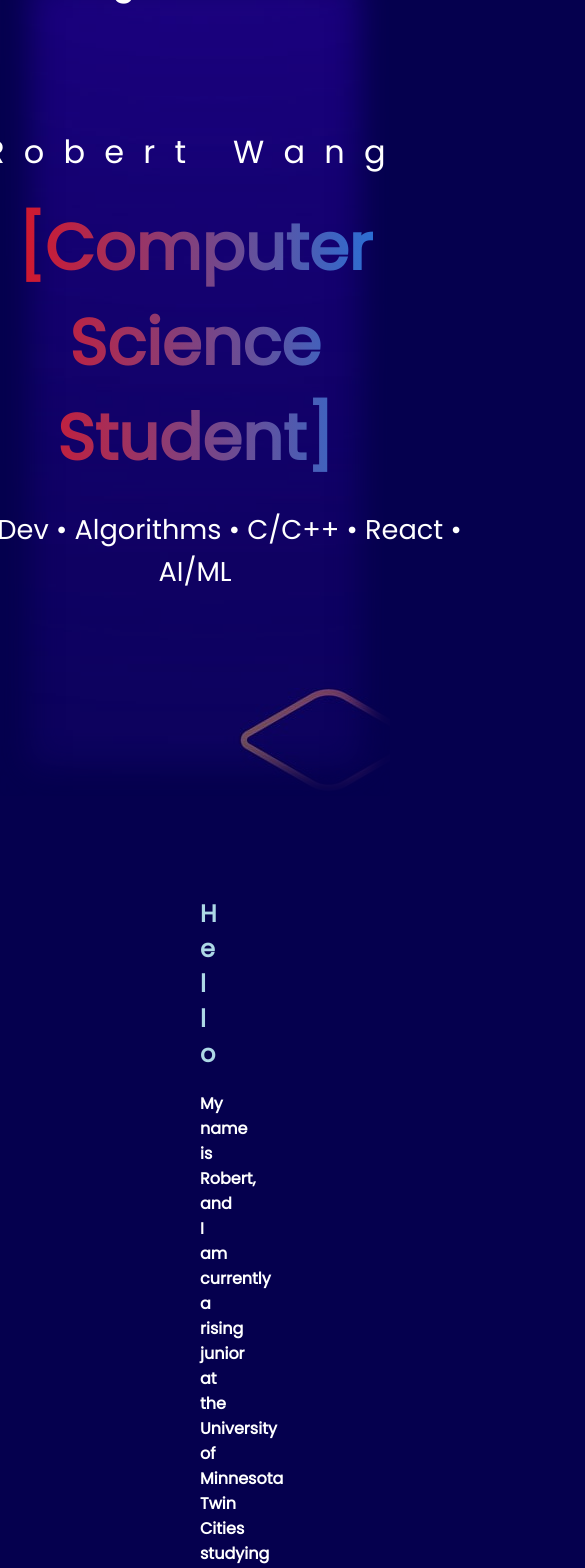
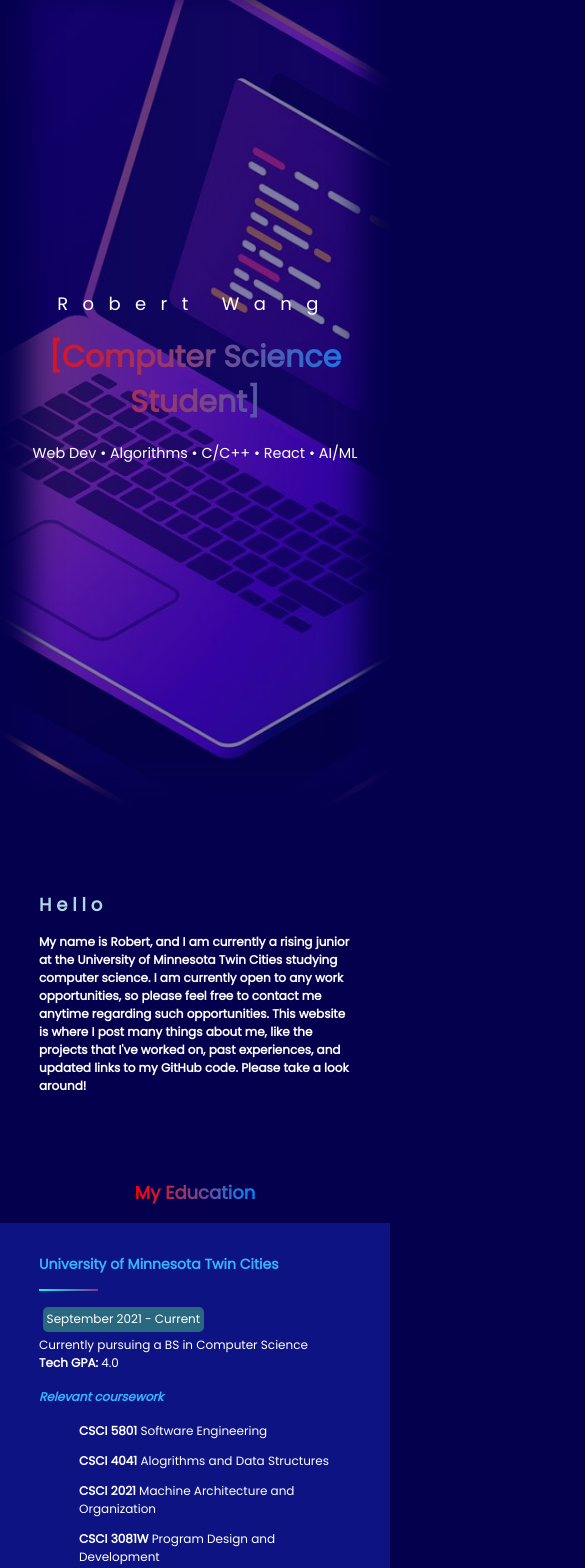
Before and after one commit to RWang-Dev/My-Website, a React (Create React App) app: page / in a window 390 px wide. Shown: the part 80-1648 px from the top of the page, 585 px wide, since content can reach past the window. Built offline with nearby package versions, Linux system fonts and the light colour scheme.

Commit message:
made the about me page 80% responsive

```diff
--- a/src/components/About-Me/AboutMeItem.module.css
+++ b/src/components/About-Me/AboutMeItem.module.css
@@ -2,7 +2,7 @@
   margin: 1rem 0;
 }
 
-.image {
+/* .image {
   margin-right: auto;
   margin-left: auto;
   width: 50%;
@@ -13,21 +13,27 @@
   float: top;
   text-align: center;
 
-}
+} */
 
 .intro_page{
   z-index: 10;
   color: white;
 }
 .image_opener{
+  margin-top: 5vh;
   z-index: 0;
-  width: 100%;
-  min-height: 100vh;
+  /* width: 100%; */
+  /* height: 100%; */
+  /* min-height: 100vh; */
+  height: 100vh;
+  width: 100vw;
   text-align: center;
   background-image: url("../../../public/Landing_page_img.png");
-
+  background-size: auto 120vh;
+  background-position: center;
+  background-repeat: no-repeat;
   box-shadow: 0 0 30px 30px #05004e inset;
-  /* position: relative; */
+  position: relative;
   text-align: center;
   justify-content: center;
   display: flex;
@@ -58,9 +64,9 @@
 
 .actions {
   /* padding: 1.5rem; */
-  margin-top: 100px;
+  margin-top: 10vh;
   margin-bottom: 0;
-  width: 500px;
+  width: 50vw;
   padding-bottom: 0;
   text-align: center;
   align-items: center;
@@ -86,6 +92,12 @@
   border-radius: 4px;
 }
 
+.card_intro{
+  text-align: center;
+  align-items: center;
+  justify-content: center;
+}
+
 .actions button:hover,
 .actions button:active {
   background-color: #ffe2ed;
@@ -100,11 +112,11 @@
 .info {
   text-align: left;
 }
-
+/*
 .hr {
-  margin-top: 50px;
+  margin-top: 5px;
   margin-bottom: 10px;
   height: 5px;
-  background-color: black;
+  background-color: black; */
   /* border-radius: 5px; */
-}
+/* } */
--- a/src/index.css
+++ b/src/index.css
@@ -9,8 +9,9 @@ body {
   font-family: Poppins, sans-serif;
   margin: 0;
   background-color: #05004e;
-
+  font-size: 1rem;
   margin-bottom: 200px;
+  height: 100%;
 }
 
 h1 {
@@ -21,3 +22,17 @@ h1 {
 h2 {
   font-size: 1.5rem;
 }
+
+@media screen and (max-width: 480px) {
+
+  html{
+    font-size: 62.5%;
+  }
+}
+
+@media screen and (max-width: 768px) {
+
+  html{
+    font-size: 75%;
+  }
+}
--- a/src/pages/About-Me-Page/AboutMeInfo.js
+++ b/src/pages/About-Me-Page/AboutMeInfo.js
@@ -21,7 +21,7 @@ export const myInfo = [
     title: null,
     image: null,
     description: (
-      <div style={{paddingLeft:200, paddingRight:200}} >
+      <div style={{paddingLeft:"10vw", paddingRight:"10vw"}} >
         <h2 style={{color: "lightblue"}}>H e l l o</h2>
         <p><b>
           My name is Robert, and I am currently a rising junior at the University of Minnesota Twin Cities
--- a/src/pages/About-Me-Page/AboutMeInfo.module.css
+++ b/src/pages/About-Me-Page/AboutMeInfo.module.css
@@ -1,11 +1,6 @@
 .white {
     background-color: rgba(255, 255, 255, 0);
-    padding-top: 20px;
-    padding-bottom: 20px;
-    padding-left: 20px;
-    padding-left: 200px;
-    padding-right: 200px;
-
+    padding-top: 2vh;
     /* border-radius: 20px; */
 }
 
@@ -25,13 +20,10 @@
     color: transparent;
     display: inline-block;
     background-color: rgba(33, 65, 248, 0.301);
-    padding-top: 20px;
-    padding-bottom: 20px;
-    /* padding-left: 20px;
-    /* border-radius: 20px;
-    padding-left: 200px;
-    padding-right: 200px; */
     margin: 0;
+    margin-bottom: 2vh;
+    width: auto;
+
 
 }
 .title_color_gradient_v2{
@@ -56,12 +48,12 @@
 }
 .blue {
     background-color: rgba(33, 65, 248, 0.301);
-    padding-top: 20px;
-    padding-bottom: 20px;
-    padding-left: 20px;
+    padding-top: 2vh;
+    padding-bottom: 2vh;
+
     /* border-radius: 20px; */
-    padding-left: 200px;
-    padding-right: 200px;
+    padding-left: 10vw;
+    padding-right: 10vw;
     margin: 0;
 
 }
@@ -71,10 +63,10 @@ p{
 }
 
 
-.standard {
+/* .standard { */
     /* padding-left: 20px; */
-    padding-left: 200px;
-}
+    /* padding-left: 200px;
+} */
 
 .hr_work{
     margin: 0;
@@ -93,15 +85,17 @@ p{
 .wakatime_stats{
     margin-left: auto;
     margin-right: auto;
-    margin-top:25px;
+    margin-top:5vh;
+    width: 33vw;
 }
 
 .separationLine_v1{
     background: linear-gradient(to right, rgb(0, 255, 234) 0%, rgb(133, 51, 153) 100%);
     border: 0px;
     height: 2px;
+    margin: 0;
     margin-bottom: 1rem;
-    width: 300px;
+    width: 15vw;
     margin-left:0px;
 
 }
@@ -109,19 +103,68 @@ p{
 .skills_table{
 
     display: inline-block;
-    width: 500px;
+    width: 25vw;
     vertical-align: top;
     text-align: left;
-    margin-left: 50px;
-    margin-right: 50px;
+    margin-left: 2vw;
+    margin-right: 2vw;
 }
 
 .skills_item{
     background: rgba(51, 128, 128, 0.781);
     display: inline-block;
-    padding: 7px;
+    padding: 0.3rem;
     border-radius: 5px;
     margin-right: 1rem;
     margin-bottom: 0.5rem;
-    font-size: 14px;
+    font-size: 1rem;
+    margin: 4px;
 }
+
+@media screen and (max-width: 480px) {
+
+    .intro_name{
+        font-size: 1rem;
+    }
+    .intro_desc{
+        font-size: 2rem;
+    }
+
+    .intro_keywords{
+        font-size: 0.7rem;
+    }
+    .skills_table{
+        display: inline-block;
+        width: 75vw;
+    }
+    .wakatime_stats{
+        margin-left: auto;
+        margin-right: auto;
+        margin-top:5vh;
+        width: 85vw;
+    }
+  }
+
+  @media screen and (max-width: 768px) {
+
+    .intro_name{
+        font-size: 1.5rem;
+    }
+    .intro_desc{
+        font-size: 2.5rem;
+    }
+    .intro_keywords{
+        font-size: 1.2rem;
+    }
+    .skills_table{
+        display: inline-block;
+        width: 75vw;
+    }
+
+    .wakatime_stats{
+        margin-left: auto;
+        margin-right: auto;
+        margin-top:5vh;
+        width: 75vw;
+    }
+  }
```
